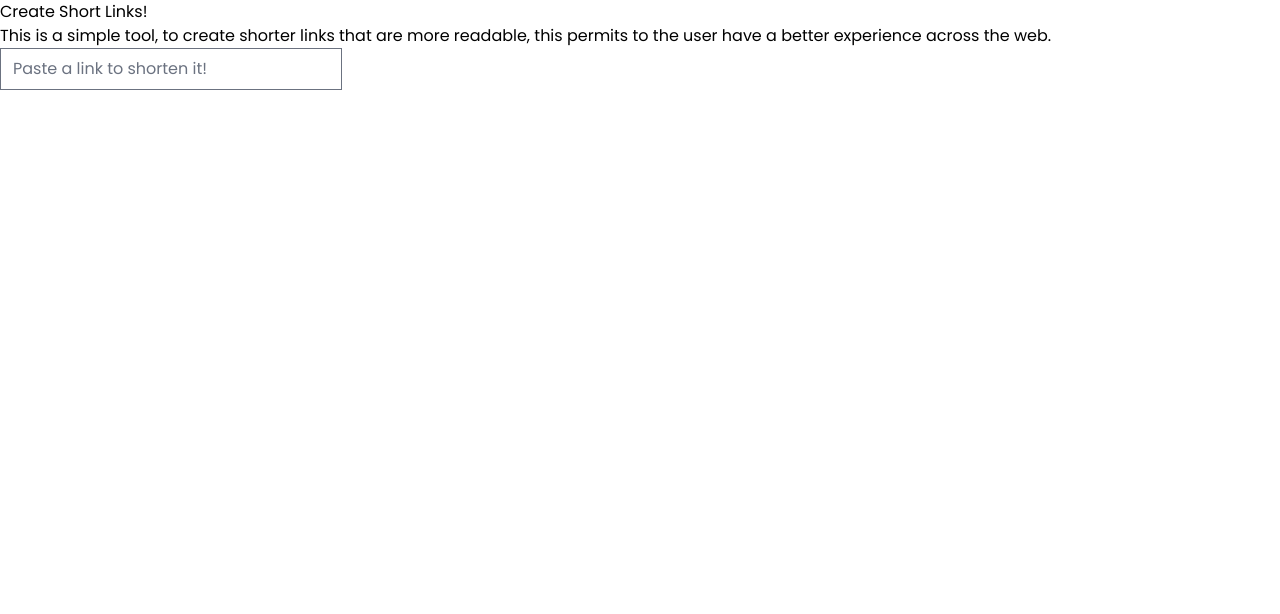
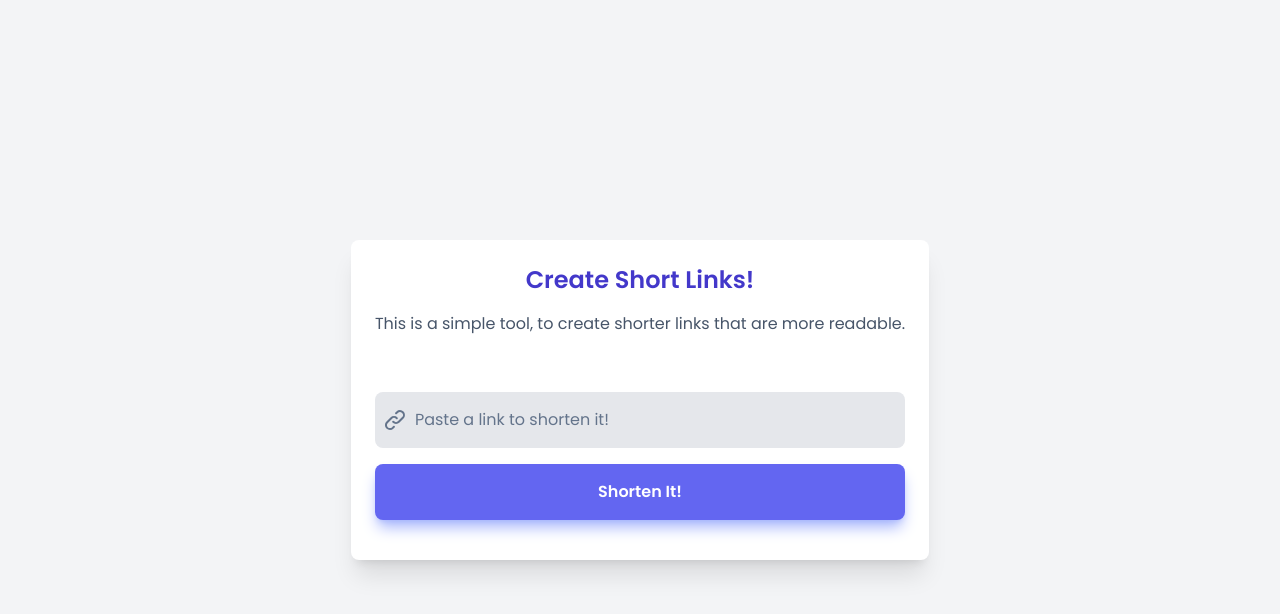
Before and after one commit to SkyLissh/url-shortener, a React (Vite) app: page / in a window 1280 px wide. Shown: the top 614 px of the page. Built offline with nearby package versions, Linux system fonts and the light colour scheme.

Commit message:
:lipstick: Url card
Create the design of card that shows the input to send the url and response with the shorten

```diff
--- a/src/App.tsx
+++ b/src/App.tsx
@@ -1,17 +1,24 @@
+import Button from "src/components/Button";
+import Input from "src/components/Input";
+import Clipboard from "src/components/Clipboard";
+
 export default function App() {
 	return (
-		<main>
-			<h1>Create Short Links!</h1>
-			<p>
-				This is a simple tool, to create shorter links that are more readable, this
-				permits to the user have a better experience across the web.
-			</p>
+		<main className="container mx-auto px-4 h-screen flex items-center justify-center">
+			<div className="bg-white shadow-xl rounded-lg p-4 md:p-6">
+				<h1 className="text-indigo-700 font-semibold text-center text-2xl">
+					Create Short Links!
+				</h1>
+				<p className="text-slate-600 text-center my-4">
+					This is a simple tool, to create shorter links that are more readable.
+				</p>
 
-			<form>
-				<label>
-					<input type="text" placeholder="Paste a link to shorten it!" />
-				</label>
-			</form>
+				<form className="mt-14">
+					<Input color="text-slate-500" />
+					<Clipboard hide link="https://tiangolo.fastapi.com" />
+					<Button text="Shorten It!" />
+				</form>
+			</div>
 		</main>
 	);
 }
--- /dev/null
+++ b/src/components/Button.tsx
@@ -0,0 +1,11 @@
+type Props = {
+	text: string;
+};
+
+export default function Button({ text }: Props) {
+	return (
+		<button className="bg-indigo-500 text-white font-semibold shadow-lg shadow-indigo-300 my-4 w-full rounded-lg px-4 py-4">
+			{text}
+		</button>
+	);
+}
--- /dev/null
+++ b/src/components/Clipboard.tsx
@@ -0,0 +1,30 @@
+type Props = {
+	link: string;
+	hide?: boolean;
+};
+
+export default function Clipboard({ link, hide }: Props) {
+	const hidden = hide ? "hidden" : "";
+
+	return (
+		<div className={`bg-gray-200 p-4 mt-4 rounded-lg flex justify-between ${hidden}`}>
+			<p>{link}</p>
+			<button>
+				<svg
+					xmlns="http://www.w3.org/2000/svg"
+					className="h-6 w-6"
+					fill="none"
+					viewBox="0 0 24 24"
+					stroke="currentColor"
+					strokeWidth={2}
+				>
+					<path
+						strokeLinecap="round"
+						strokeLinejoin="round"
+						d="M9 5H7a2 2 0 00-2 2v12a2 2 0 002 2h10a2 2 0 002-2V7a2 2 0 00-2-2h-2M9 5a2 2 0 002 2h2a2 2 0 002-2M9 5a2 2 0 012-2h2a2 2 0 012 2"
+					/>
+				</svg>
+			</button>
+		</div>
+	);
+}
--- /dev/null
+++ b/src/components/Input.tsx
@@ -0,0 +1,31 @@
+type Props = {
+	color: string;
+};
+
+export default function Input({ color }: Props) {
+	return (
+		<label className="relative">
+			<span className="absolute inset-y-0 left-0 pl-2">
+				<svg
+					xmlns="http://www.w3.org/2000/svg"
+					className={`h-6 w-6 ${color}`}
+					fill="none"
+					viewBox="0 0 24 24"
+					stroke="currentColor"
+					strokeWidth={2}
+				>
+					<path
+						strokeLinecap="round"
+						strokeLinejoin="round"
+						d="M13.828 10.172a4 4 0 00-5.656 0l-4 4a4 4 0 105.656 5.656l1.102-1.101m-.758-4.899a4 4 0 005.656 0l4-4a4 4 0 00-5.656-5.656l-1.1 1.1"
+					/>
+				</svg>
+			</span>
+			<input
+				className="bg-gray-200 pl-10 border-none py-4 rounded-lg w-full placeholder:text-slate-500 focus:ring-indigo-700"
+				type="text"
+				placeholder="Paste a link to shorten it!"
+			/>
+		</label>
+	);
+}
--- a/src/index.css
+++ b/src/index.css
@@ -6,4 +6,7 @@
 	html {
 		font-family: "Poppins", sans-serif;
 	}
+	body {
+		@apply bg-gray-100;
+	}
 }
--- a/tailwind.config.js
+++ b/tailwind.config.js
@@ -1,6 +1,6 @@
 /** @type {import('tailwindcss').Config} */
 module.exports = {
-	content: ["./index.html", "./src/**/*.{ts, tsx}"],
+	content: ["./index.html", "./src/**/*.{ts,tsx}"],
 	theme: {
 		extend: {}
 	},
```
